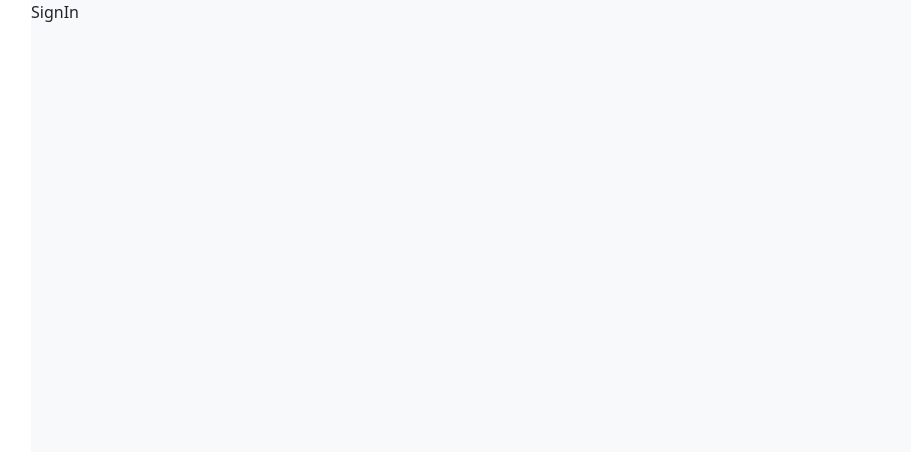
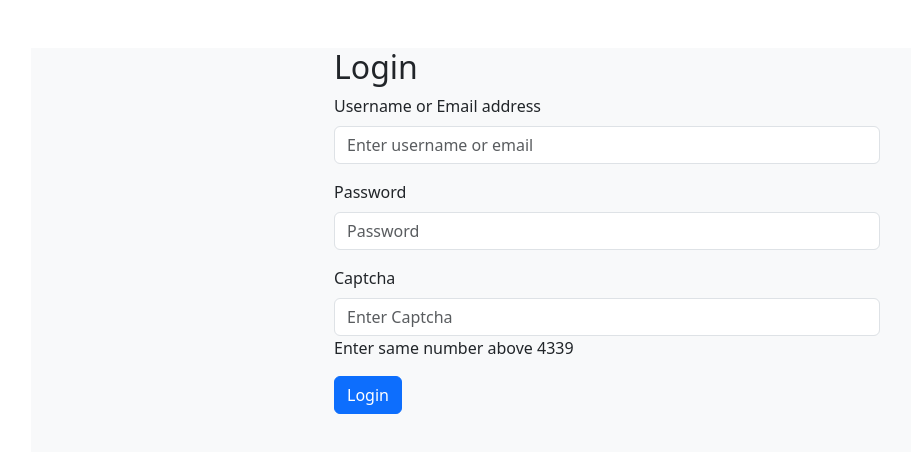
Before and after one commit to ashurbz/KanBan-Board, a React (Vite) app: page /signin in a window 1280 px wide. Shown: the top 452 px of the page, without its empty margins (33-944 px from the left). Built offline with nearby package versions, Linux system fonts and the light colour scheme.

Commit message:
login done  validation left

```diff
--- a/data/db.json
+++ b/data/db.json
@@ -54,6 +54,14 @@
       "email": "ajsjh@gmail.com",
       "password": "123456",
       "confirmPassword": "123456"
+    },
+    {
+      "id": "525b",
+      "fullName": "Ashish",
+      "userName": "rbzashu",
+      "email": "rbzashu@gmail.com",
+      "password": "123456",
+      "confirmPassword": "123456"
     }
   ]
 }
--- a/src/App.jsx
+++ b/src/App.jsx
@@ -6,6 +6,8 @@ import "./app.css";
 // implmented lazy loading
 const SignUp = lazy(() => import("./pages/SignUp"));
 const SignIn = lazy(() => import("./pages/SignIn"));
+
+const DashBoard = lazy(() => import("./pages/DashBoard"));
 
 function App() {
   return (
@@ -17,6 +19,7 @@ function App() {
             <Route path="/" element={<Home />} />
             <Route path="/signin" element={<SignIn />} />
             <Route path="/signup" element={<SignUp />} />
+            <Route path="/dashboard" element={<DashBoard />} />
           </Routes>
         </Suspense>
       </BrowserRouter>
--- /dev/null
+++ b/src/pages/DashBoard.jsx
@@ -0,0 +1,5 @@
+const DashBoard = () => {
+  return <div>DashBoard</div>;
+};
+
+export default DashBoard;
--- a/src/pages/Signin.jsx
+++ b/src/pages/Signin.jsx
@@ -1,5 +1,111 @@
+import axios from "axios";
+import { useEffect, useState } from "react";
+import { Form, Button, Container, Row, Col } from "react-bootstrap";
+import { useNavigate } from "react-router-dom";
+
 const SignIn = () => {
-  return <div>SignIn</div>;
+  const [loginData, setLoginData] = useState({
+    userNameOrEmail: "",
+    password: "",
+    captcha: "",
+  });
+  const [captchNumber, setCaptchaNumber] = useState("");
+  const navigate = useNavigate();
+
+  const handleInputChange = (e) => {
+    const { name, value } = e.target;
+    setLoginData({ ...loginData, [name]: value });
+  };
+
+  useEffect(() => {
+    function generateRandomNumber() {
+      return (Math.floor(Math.random() * 9000) + 1000).toString();
+    }
+    setCaptchaNumber(generateRandomNumber());
+  }, []);
+
+  const handleSubmit = (e) => {
+    e.preventDefault();
+    axios.get(`http://localhost:9000/users`).then((result) => {
+      result.data.map((user) => {
+        console.log(user);
+        if (
+          user.email == loginData.userNameOrEmail ||
+          user.userName == loginData.userNameOrEmail
+        ) {
+          if (user.password == loginData.password) {
+            if (loginData.captcha !== captchNumber) {
+              window.alert("Captch is not verified");
+              return;
+            }
+            window.alert("Login successful");
+          } else {
+            window.alert("password or email incorrect");
+          }
+        }
+      });
+    });
+
+    navigate("/dashboard");
+    setLoginData({
+      userNameOrEmail: "",
+      password: "",
+      captcha: "",
+    });
+    setCaptchaNumber("");
+  };
+
+  return (
+    <Container className="mt-5">
+      <Row className="justify-content-md-center">
+        <Col xs={12} md={6}>
+          <h2>Login</h2>
+          <Form onSubmit={handleSubmit}>
+            <Form.Group className="mb-3">
+              <Form.Label>Username or Email address</Form.Label>
+              <Form.Control
+                type="text"
+                placeholder="Enter username or email"
+                name="userNameOrEmail"
+                value={loginData.username}
+                onChange={handleInputChange}
+                required
+              />
+            </Form.Group>
+
+            <Form.Group className="mb-3">
+              <Form.Label>Password</Form.Label>
+              <Form.Control
+                type="password"
+                placeholder="Password"
+                name="password"
+                value={loginData.password}
+                onChange={handleInputChange}
+                required
+              />
+            </Form.Group>
+
+            <Form.Group className="mb-3">
+              <Form.Label>Captcha</Form.Label>
+              <Form.Control
+                type="text"
+                placeholder="Enter Captcha"
+                name="captcha"
+                value={loginData.captcha}
+                onChange={handleInputChange}
+                required
+              />
+              <span> Enter same number above {captchNumber}</span>
+            </Form.Group>
+
+            <Button variant="primary" type="submit">
+              Login
+            </Button>
+          </Form>
+        </Col>
+      </Row>
+    </Container>
+  );
 };
 
 export default SignIn;
```
Also changed, not shown: server.js (deleted, +0 -11 lines).
